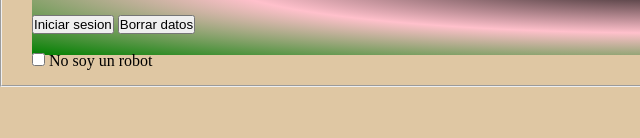
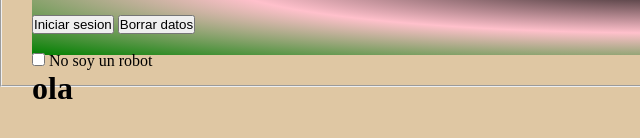
Before and after one commit to p3rjuan/tp10, a plain HTML site: page PAGES/Iniciodesesion.html in a window 1280 px wide. Shown: the part 364-502 px from the top of the page, 0-640 px from the left. Drawn offline with nearby package versions, Linux system fonts and the light colour scheme.

Commit message:
prueba tp 10

```diff
--- a/PAGES/Iniciodesesion.html
+++ b/PAGES/Iniciodesesion.html
@@ -69,6 +69,9 @@
                             No soy un robot
                         </div>
                     </div>
+                    <h1>ola
+
+                    </h1>
             </fieldset>
             </form>
             <script src="js/wow.min.js"></script>
```
